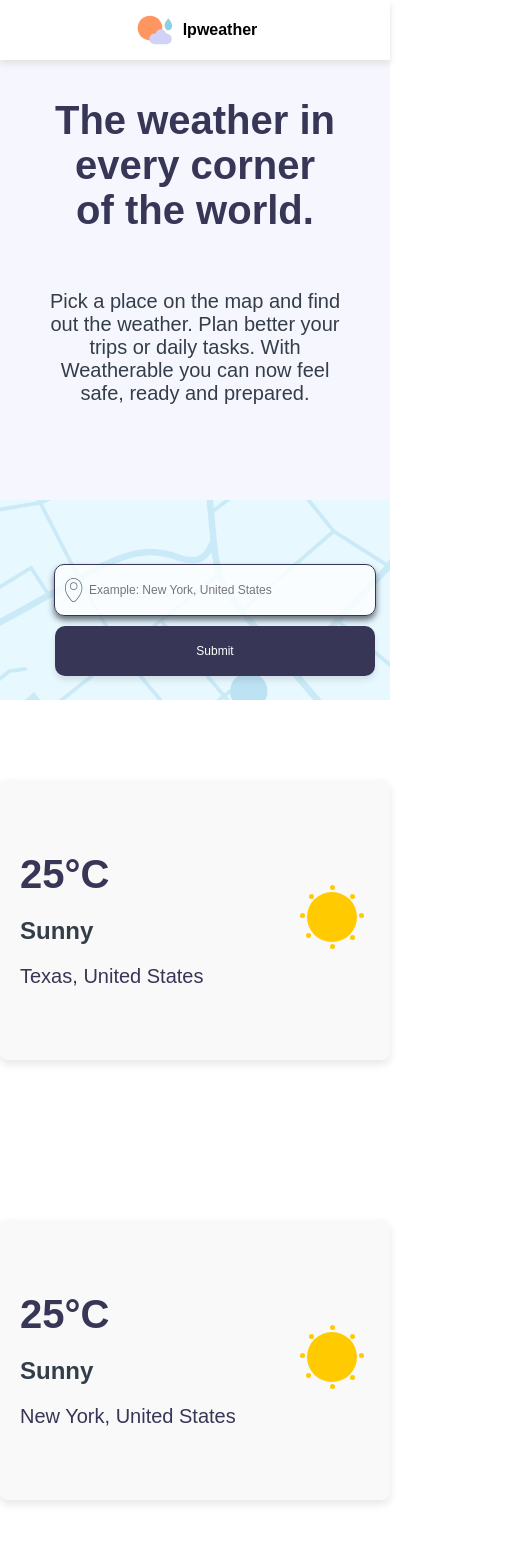
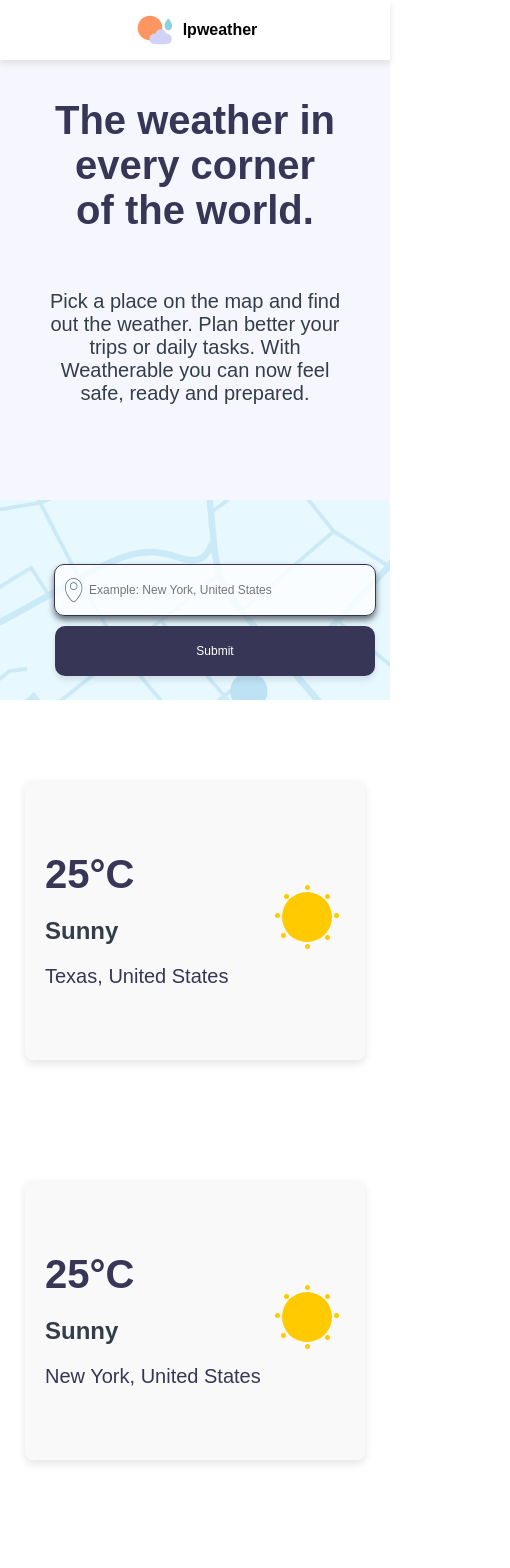
Before and after one commit to gevpa/lpweather, a React (Vite) app: page / in a window 390 px wide. Shown: the top 1568 px of the page, 510 px wide, since content can reach past the window. Built offline with nearby package versions, Linux system fonts and the light colour scheme.

Commit message:
fix the CardsWrapper's layout for smaller screens

```diff
--- a/src/pages/Home/CardsWrapper/CardsWrapper.css
+++ b/src/pages/Home/CardsWrapper/CardsWrapper.css
@@ -9,6 +9,7 @@
   display: flex;
   flex-wrap: wrap;
   gap: 40px;
+  padding: 20 20px;
   width: 100%;
 }
 
@@ -16,7 +17,6 @@
   width: 350px;
   height: 240px;
   padding: 20px;
-  margin-bottom: 40px;
   border-radius: 8px;
   background-color: #f9f9f9;
   box-shadow: 0 4px 8px rgba(0, 0, 0, 0.1);
@@ -26,3 +26,17 @@
 .weatherCard:hover {
   transform: scale(1.05);
 }
+
+@media (max-width: 768px) {
+  .weatherCard {
+    width: 300px;
+    height: 240px;
+  }
+}
+
+@media (max-width: 480px) {
+  .weatherCard {
+    width: 300px;
+    height: 240px;
+  }
+}
```
